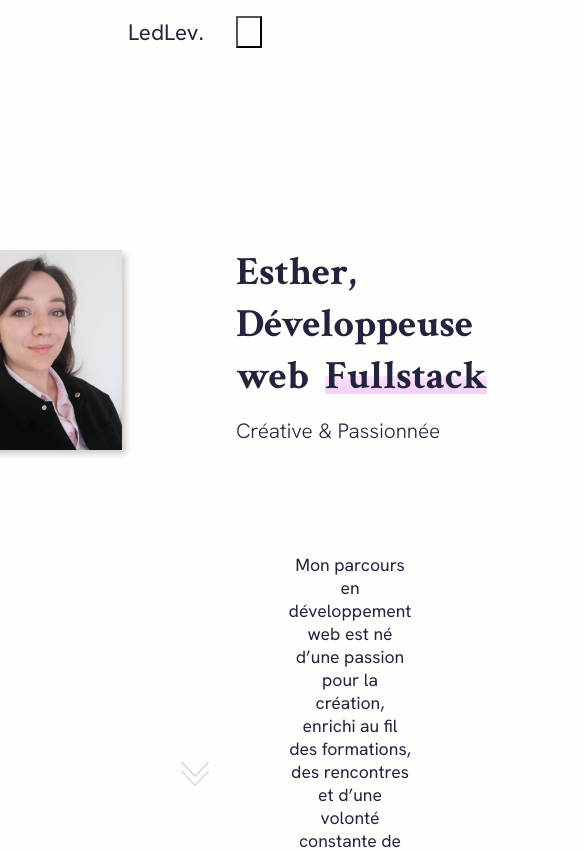
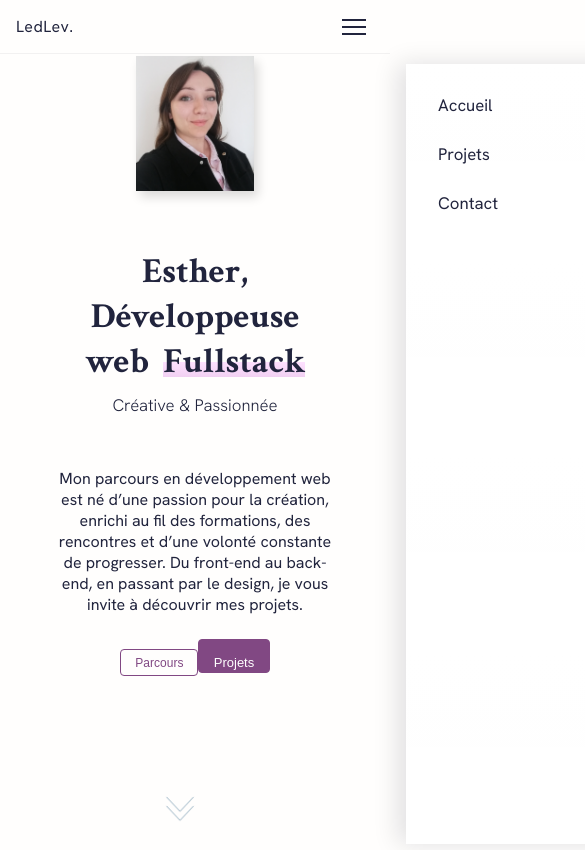
Before and after one commit to Estherlvn/ledlev-portfolio, a React (Vite) app: page / in a window 390 px wide. Shown: the top 850 px of the page, 585 px wide, since content can reach past the window. Built offline with nearby package versions, Linux system fonts and the light colour scheme; no server answers.

Commit message:
Début responsive (HeroSection, NavBar, Contact)

```diff
--- a/src/App.css
+++ b/src/App.css
@@ -32,7 +32,7 @@ h1, h3 {
 }
 
 h1 {
-  font-size: 2.5rem;
+  font-size: 2.2rem;
 }
 
 h3 {
@@ -108,3 +108,24 @@ a:hover {
   background: rgb(32, 7, 90);
   transition: background 0s;
 }
+
+/* === Responsive === */
+
+/* Tablette */
+@media (max-width: 1024px) {
+  .hero-button {
+    width: 7em;
+    height: 2.4em;
+    font-size: 13px;
+  }
+}
+
+/* Mobile */
+@media (max-width: 600px) {
+  .hero-button {
+    width: 6.5em;
+    height: 2.2em;
+    font-size: 12px;
+    line-height: 2.2em;
+  }
+}
--- a/src/App.jsx
+++ b/src/App.jsx
@@ -16,10 +16,10 @@ function App() {
       </section>
       <StackSection />
       <ExperienceSection />
-      <section id="projects" style={{ height: '100vh' }}>
+      <section id="projects" >
       <ProjectSection />
       </section>
-      <section id="contact" style={{ height: '80vh' }}>
+      <section id="contact" style={{ height: '100vh' }}>
       <ContactSection />
       </section>
       <Footer />
--- a/src/components/ExperienceSection.css
+++ b/src/components/ExperienceSection.css
@@ -2,7 +2,7 @@
 .experience-section {
     display: flex;
     flex-direction: row;
-    padding: 15rem 20rem 10rem 20rem;
+    padding: 10rem 20rem 6rem 20rem;
     gap: 12rem;
   }
 
@@ -145,4 +145,23 @@
     .badge {
       margin-bottom: 0.5rem; /* espace sous le badge */
     }
+
+    @media (max-width: 1400px) {
+  .experience-section {
+    flex-direction: column; /* empile les parties gauche et droite */
+    gap: 3rem;
   }
+
+  .experience-left,
+  .experience-right {
+    width: 100%; /* s'assure que chaque partie prend toute la largeur */
+  }
+
+  .experience-right {
+    margin-top: 3rem; /* petit espace entre les deux sections */
+  }
+}
+
+
+
+  }
--- a/src/components/HeroSection.css
+++ b/src/components/HeroSection.css
@@ -17,7 +17,7 @@
   }
 
   .hero-image {
-    height: 200px;
+    height: 170px;
     object-fit: cover;
     box-shadow: 4px 4px 6px rgba(0, 0, 0, 0.2);
   }
@@ -168,3 +168,194 @@
     animation-delay:0s;
     -webkit-animation-delay:0s; /* Safari 和 Chrome */
   }
+
+  /* @media (max-width: 1725px ) {
+    .presentation {
+    margin-top: 1rem;
+      }
+      .hero-image {
+    height: 170px;
+    }
+    h1 {
+    font-size: 2rem;
+    }
+    .arrows {
+    bottom: 20px;
+    } */
+
+
+    /* ----------------------------
+   Responsive breakpoints ajoutés
+   Ne modifie pas les règles existantes, uniquement des overrides
+   ---------------------------- */
+
+/* MOBILE : <= 600px (mobile-first) */
+@media (max-width: 600px) {
+  .welcome {
+    padding: 2.5rem; /* remplace 200px sur petits écrans */
+  }
+
+  .hero {
+    flex-direction: column; /* empile les éléments */
+    gap: 1.25rem;
+    align-items: center;
+    justify-content: center;
+    padding-inline: 1rem;
+  }
+
+  .hero-profile {
+    padding: 1rem;
+    width: 100%;
+    display: flex;
+    justify-content: center;
+  }
+
+  .hero-image {
+    height: auto;
+    width: min(280px, 48%);
+    max-width: 320px;
+    object-fit: cover;
+    box-shadow: 4px 6px 10px rgba(0,0,0,0.14);
+  }
+
+  .hero-content, h2 {
+    font-size: 1.05rem;
+    margin-top: 10px;
+    margin-bottom: 10px;
+    text-align: center;
+    width: 100%;
+  }
+
+  .hero-content {
+    align-items: center; /* centré sur mobile */
+    padding: 0.75rem;
+  }
+
+  .presentation {
+    padding: 0 1rem;
+    margin-top: 1.25rem;
+    gap: 1.5rem;
+    font-size: 1rem;
+  }
+
+  .hero-button2 {
+    margin-left: 0; /* supprime le décalage latéral sur mobile */
+    width: auto;
+    padding: 0.45rem 0.9rem;
+    font-size: 13px;
+  }
+
+  .arrows {
+    bottom: 20px;
+    left: 50%;
+    transform: translateX(-50%);
+  }
+}
+
+/* TABLETTE : 601px - 1024px */
+@media (min-width: 601px) and (max-width: 1024px) {
+  .welcome {
+    padding: 3.5rem 3rem; /* réduit le padding fixe */
+  }
+
+  .hero {
+    flex-direction: row; /* côté à côte si l'espace le permet */
+    gap: 2rem;
+    align-items: center;
+    justify-content: center;
+    padding-inline: 2rem;
+  }
+
+  .hero-profile {
+    padding: 1.5rem;
+  }
+
+  .hero-image {
+    height: 170px;
+    max-width: 280px;
+  }
+
+  .hero-content, h2 {
+    font-size: 1.15rem;
+    text-align: left;
+  }
+
+  .presentation {
+    padding: 0 80px;
+    margin-top: 1.75rem;
+    font-size: 1.05rem;
+  }
+
+  .hero-button2 {
+    margin-left: 20px;
+  }
+
+  .arrows {
+    bottom: 35px;
+  }
+}
+
+/* DESKTOP : >= 1025px (desktop classique) */
+@media (min-width: 1025px) {
+  .welcome {
+    padding: 6rem 6rem; /* moins extrême que 200px fixes, mais espace généreux */
+  }
+
+  .hero {
+    flex-direction: row;
+    gap: 3rem;
+    align-items: center;
+    justify-content: center;
+  }
+
+  .hero-profile {
+    padding: 2rem;
+  }
+
+  .hero-content, h2 {
+    font-size: 1.3rem;
+    text-align: left;
+  }
+
+  .presentation {
+    padding: 0 120px;
+    margin-top: 3rem;
+    font-size: 1rem;
+  }
+
+  .hero-button2 {
+    margin-left: 50px; /* conserve le style initial sur desktop */
+  }
+
+  .arrows {
+    bottom: 55px;
+  }
+}
+
+/* LARGE DESKTOP : >= 1366px (ajustements fins) */
+@media (min-width: 1366px) {
+  .welcome {
+    padding: 7rem 10rem;
+  }
+
+  .hero {
+    gap: 3.5rem;
+  }
+
+  .hero-image {
+    height: 170px;
+    max-width: 380px;
+  }
+
+  .presentation {
+    padding: 0 150px; /* valeur d'origine */
+  }
+
+  h1 {
+    font-size: 2.2rem;
+  }
+
+  .arrows {
+    bottom: 55px;
+  }
+}
--- a/src/components/NavBar.css
+++ b/src/components/NavBar.css
@@ -1,53 +1,182 @@
+:root {
+  --bp-mobile: 600px;
+  --bp-tablet: 1024px;
+  --bp-desktop: 1366px;
+
+  --color-text: #21243D;
+  --nav-bg: #FFFEFD;
+  --accent: #222D82;
+  --font-heading: 'Crimson Text', serif;
+  --font-body: 'Hanken Grotesk', sans-serif;
+}
+
+/* navbar générale */
 .navbar {
-    font-size: 1.1rem;
+  font-size: 1.05rem;
   display: flex;
   justify-content: space-between;
   align-items: center;
-    padding: 1rem 8rem;
-    color: #21243D;
+  padding: 1rem clamp(1.5rem, 6vw, 8rem);
+  color: var(--color-text);
   position: fixed;
   width: 100%;
   top: 0;
-    z-index: 10;
+  left: 0;
+  z-index: 1000;
+  background: var(--nav-bg);
+  backdrop-filter: blur(6px); /* léger flou pour élégance */
+  border-bottom: 1px solid rgba(33,36,61,0.06);
 }
 
+/* logo */
 .navbar-logo {
-    font-size: 1.4rem;
+  font-size: 1rem;
+  font-weight: 400;
+  letter-spacing: 0.5px;
 }
 
+/* listes de liens - desktop par défaut */
 .navbar-links {
   display: flex;
-    gap: 4rem;
+  gap: 2.25rem;
   list-style: none;
+  align-items: center;
+  margin: 0;
+  padding: 0;
+}
+
+/* items */
+.navbar-links li {
+  cursor: pointer;
+  transition: color .18s, transform .12s;
+  color: var(--color-text);
+}
+.navbar-links li:hover { transform: translateY(-2px); color: var(--accent); }
+
+/* burger (caché desktop) */
+.burger {
+  display: none;
+  background: none;
+  border: none;
+  padding: 0.5rem;
+  cursor: pointer;
+  z-index: 1100;
+}
+
+/* simple burger visuel via span */
+.burger-icon {
+  display: block;
+  width: 24px;
+  height: 2px;
+  background: var(--color-text);
+  position: relative;
+  transition: all .25s ease;
+}
+.burger-icon::before,
+.burger-icon::after {
+  content: "";
+  position: absolute;
+  left: 0;
+  width: 24px;
+  height: 2px;
+  background: var(--color-text);
+  transition: all .25s ease;
+}
+.burger-icon::before { top: -7px; }
+.burger-icon::after  { top: 7px; }
+
+/* transform en croix quand open */
+.burger-icon.open {
+  background: transparent;
+}
+.burger-icon.open::before {
+  transform: rotate(45deg);
+  top: 0;
+}
+.burger-icon.open::after {
+  transform: rotate(-45deg);
+  top: 0;
+}
+
+/* overlay mobile (ferme le menu si clique dehors) */
+.nav-overlay {
+  position: fixed;
+  inset: 0;
+  background: rgba(0,0,0,0.35);
+  opacity: 0;
+  pointer-events: none;
+  transition: opacity .25s ease;
+  z-index: 1050;
+}
+.nav-overlay.visible {
+  opacity: 1;
+  pointer-events: all;
+}
+
+/* =========================
+   Breakpoints selon ta grille
+   ========================= */
+
+/* MOBILE: <= 600px */
+@media (max-width: 600px) {
+  .burger { display: block; }
+  .navbar-links {
+    /* menu caché off-canvas */
+    display: flex;
+    flex-direction: column;
+    gap: 1rem;
+    position: fixed;
+    top: 64px; /* sous la navbar */
+    right: 0;
+    width: min(85%, 320px);
+    height: calc(100vh - 64px);
+    padding: 1.5rem;
+    background: linear-gradient(180deg, rgba(255,255,255,0.985), rgba(255,255,255,0.97));
+    box-shadow: -8px 0 24px rgba(8,12,25,0.12);
+    transform: translateX(105%); /* caché -> hors écran */
+    transition: transform .28s cubic-bezier(.22,.9,.28,1);
+    align-items: flex-start;
+    z-index: 1090;
+  }
+
+  .navbar-links.active {
+    transform: translateX(0); /* visible */
   }
 
   .navbar-links li {
-    cursor: pointer;
+    font-size: 1.05rem;
+    padding: .35rem .5rem;
+    width: 100%;
   }
 
-  .burger {
-    display: none;
-    background: none;
-    color: white;
-    font-size: 1.5rem;
+  .navbar { padding-inline: 1rem; }
 }
 
-  @media (max-width: 768px) {
-    .burger {
-      display: block;
+/* TABLET: between 601px and 1024px */
+@media (min-width: 601px) and (max-width: 1024px) {
+  .burger { display: none; } /* assez de place pour afficher les liens inline */
+  .navbar {
+    padding: 1rem clamp(1.5rem, 4vw, 5rem);
+  }
+  .navbar-links {
+    gap: 1.6rem;
+  }
+  .navbar-links li { font-size: 1rem; }
 }
 
-    .navbar-links {
-      display: none;
-      flex-direction: column;
-      background: #222;
-      position: absolute;
-      top: 100%;
-      right: 0;
-      padding: 1rem;
+/* DESKTOP: >= 1025px -> full horizontal, spacing augmenté */
+@media (min-width: 1025px) {
+  .burger { display: none; }
+  .navbar {
+    padding: 1rem clamp(2rem, 6vw, 10rem);
+  }
+  .navbar-links { gap: 2.25rem; }
+  .navbar-links li { font-size: 1.05rem; }
 }
 
-    .navbar-links.active {
-      display: flex;
+/* LARGE DESKTOP: >= 1366px (ajustement fin) */
+@media (min-width: 1366px) {
+  .navbar { padding: 1.25rem clamp(3rem, 8vw, 12rem); }
+  .navbar-logo { font-size: 1.5rem; }
+  .navbar-links li { font-size: 1.08rem; }
 }
-  }
--- a/src/components/NavBar.jsx
+++ b/src/components/NavBar.jsx
@@ -15,14 +15,25 @@ const Navbar = () => {
   return (
     <nav className="navbar">
       <div className="navbar-logo"><a href="#home">LedLev.</a></div>
-      <button className="burger" onClick={() => setOpen(!open)}>
-        ☰
+
+      <button
+        className="burger"
+        onClick={() => setOpen(!open)}
+        aria-label={open ? "Fermer le menu" : "Ouvrir le menu"}
+        aria-expanded={open}
+      >
+        {/* icône burger simple (accessible) */}
+        <span className={`burger-icon ${open ? 'open' : ''}`} />
       </button>
+
       <ul className={`navbar-links ${open ? 'active' : ''}`}>
         <li onClick={() => handleScroll('home')}>Accueil</li>
         <li onClick={() => handleScroll('projects')}>Projets</li>
         <li onClick={() => handleScroll('contact')}>Contact</li>
       </ul>
+
+      {/* overlay cliquable pour fermer le menu mobile */}
+      <div className={`nav-overlay ${open ? 'visible' : ''}`} onClick={() => setOpen(false)} />
     </nav>
   );
 };
--- a/src/components/ProjectSection.css
+++ b/src/components/ProjectSection.css
@@ -129,14 +129,7 @@
   }
 
   /* responsive */
-  @media (max-width: 900px) {
-    .project-item {
-      grid-template-columns: 1fr;
+
+    @media (max-width: 1400px) {
+
     }
-    .project-thumb { max-width: none; }
-    .project-topline {
-      grid-template-columns: 1fr;
-      gap: .5rem;
-    }
-    .year-badge { width: max-content; }
-  }
--- a/src/components/StackSection.css
+++ b/src/components/StackSection.css
@@ -52,3 +52,37 @@
     font-size: 2.2rem;
     margin: 0.5rem;
   }
+
+  /* Taille des icônes responsive */
+.tech-icon {
+  font-size: 2rem; /* taille par défaut pour grands écrans */
+  margin: 0.5rem;
+}
+
+/* Laptop */
+@media (max-width: 1200px) {
+  .tech-icon {
+    font-size: 1.7rem;
+  }
+}
+
+/* Tablette */
+@media (max-width: 900px) {
+  .tech-icon {
+    font-size: 1.5rem;
+  }
+}
+
+/* Mobile */
+@media (max-width: 600px) {
+  .tech-icon {
+    font-size: 1.3rem;
+  }
+}
+
+/* Très petit mobile */
+@media (max-width: 400px) {
+  .tech-icon {
+    font-size: 1.1rem;
+  }
+}
```
Lines whose indentation alone changed are shown as unchanged.
